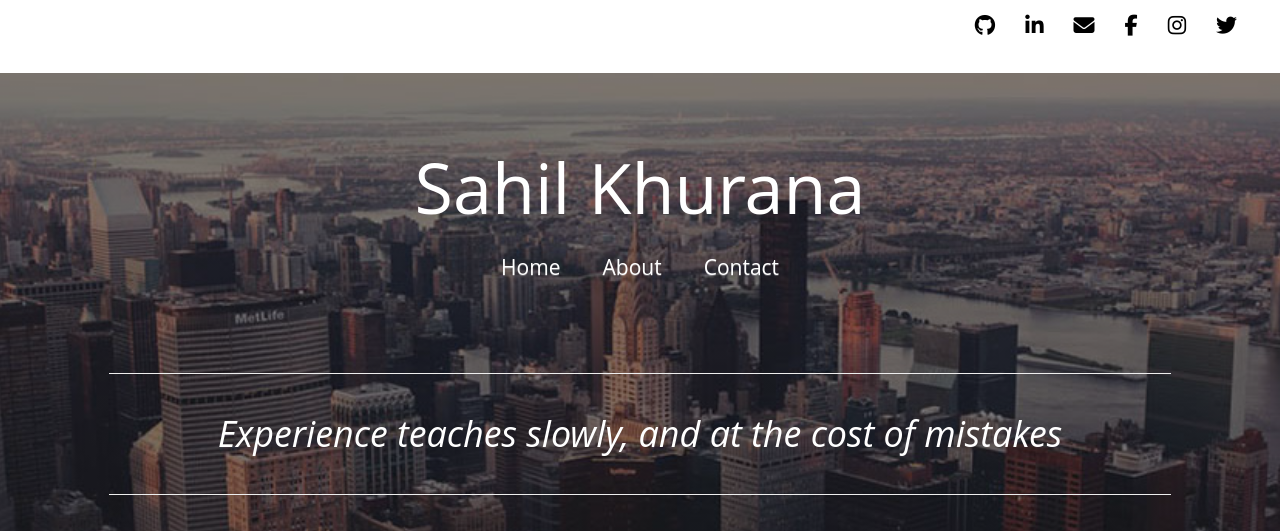
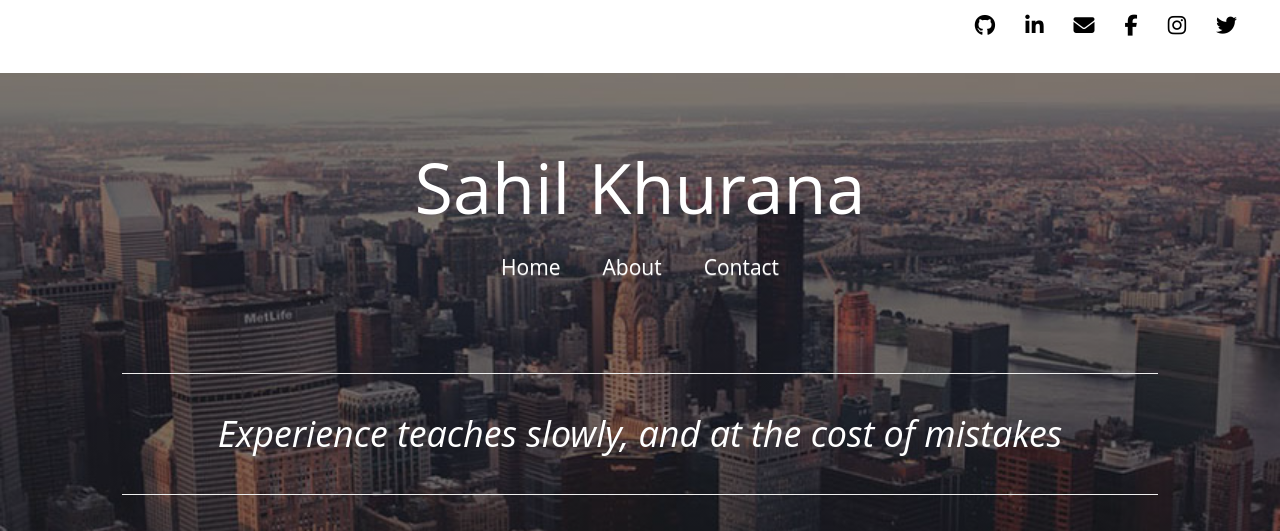
Before and after one commit to sahilkhurana19/MyBlog, a Django app: page / in a window 1280 px wide. Shown: the top 531 px of the page. Run offline with Django 3.2, Linux system fonts and the light colour scheme; data comes from the database, SQL or seed files in the repository; some libraries are stand-ins or nearby versions; grey boxes are pictures that could not be loaded.

Commit message:
Fixed critical row margin bug

```diff
--- a/blog/static/blog/css/main.css
+++ b/blog/static/blog/css/main.css
@@ -1,8 +1,12 @@
 body {
   background: white;
   overflow-x: hidden !important;
-  overflow-y: scroll;
+  overflow-y: scroll !important;
   font-family: Open Sans, serif; }
+
+.marginEquator, .row {
+  margin-left: 0px;
+  margin-right: 0px; }
 
 .navbar-default {
   background: none;
@@ -23,7 +27,8 @@ body {
   background-position: center !important; }
   #skylinePhoto #contentBox {
     color: white;
-    text-align: center; }
+    text-align: center;
+    padding: 0px; }
     #skylinePhoto #contentBox #nameRow {
       padding-top: 4em; }
       #skylinePhoto #contentBox #nameRow h1 {
--- a/blog/static/blog/sass/main.scss
+++ b/blog/static/blog/sass/main.scss
@@ -3,9 +3,15 @@ $blogShadow: #666;
 body {
 	background: white;
 	overflow-x: hidden !important;
-	overflow-y: scroll;
+	overflow-y: scroll !important;
 	font-family: Open Sans, serif;
+
+
 }
+.marginEquator, .row {
+		margin-left: 0px;
+		margin-right: 0px;
+	}
 
 .navbar-default {
 	background: none;
@@ -32,6 +38,7 @@ body {
 	#contentBox {
 		color: white;
 		text-align: center;
+		padding: 0px;
 		#nameRow {
 			padding-top: 4em;
 			h1 {
@@ -94,4 +101,5 @@ body {
 .shCard {
 	margin-top: 3em;
 	box-shadow: 0px 5px 1em $blogShadow;
+
 }
--- a/blog/templates/blog/base.html
+++ b/blog/templates/blog/base.html
@@ -54,9 +54,9 @@
 		</div>
 	</nav>
 	<div class="conatiner-fluid">
-		<div class="row" id="skylinePhoto">
+		<div class="row marginEquator" id="skylinePhoto">
 			<div class="col-md-12 col-sm-12 col-xs-12 col-lg-12" id="contentBox">
-				<div class="row" id="nameRow">
+				<div class="row marginEquator" id="nameRow">
 					<h1>Sahil Khurana</h1>
 				</div>
 				<div class="row" id="navRow">
@@ -82,25 +82,25 @@
 						</li>
 					</ul>
 				</div>
-				<div class="row">
+				<div class="row marginEquator">
 					<div class="col-md-offset-1 col-lg-offset-1 col-sm-offset-1 col-xs-offset-1 col-md-10 col-lg-10 col-sm-10 col-xs-10">
 					<hr id="lineAbove">
 					</div>
 				</div>
-				<div class="row">
+				<div class="row marginEquator">
 					<!-- Create a random generator function to change quotes on page refresh -->
 					<div class="col-md-offset-1 col-lg-offset-1 col-sm-offset-1 col-xs-offset-1 col-md-10 col-lg-10 col-sm-10 col-xs-10">
 					<h1 id="mainQuote">Experience teaches slowly, and at the cost of mistakes</h1>
 					</div>
 				</div>
-				<div class="row">
+				<div class="row marginEquator">
 					<div class="col-md-offset-1 col-lg-offset-1 col-sm-offset-1 col-xs-offset-1 col-md-10 col-lg-10 col-sm-10 col-xs-10">
 					<hr id="lineBelow">
 					</div>
 				</div>
 			</div>
 		</div>
-		<div class="row">
+		<div class="row marginEquator">
 			<div class="col-md-offset-1 col-lg-offset-1 col-md-6 col-sm-7 col-xs-12 col-lg-6">
 				{% for post in latest_posts %}
 				<div class="row shCard">
@@ -109,7 +109,7 @@
 				</div>
 				{% endfor %}
 			</div>
-			<div class="col-md-offset-1 col-lg-offset-1 col-sm-offset-1 col-md-3 col-lg-3 col-sm-3 col-xs-12 shCard">
+			<div class="col-md-offset-1 col-lg-offset-1 col-sm-offset-1 col-md-3 col-lg-3 col-sm-4 col-xs-12 shCard">
 				<h1>
 					RECENT POSTS
 				</h1>
--- a/blog/templates/blog/index.html
+++ b/blog/templates/blog/index.html
@@ -22,8 +22,8 @@
             </div>
         </div>
     </div>
-    <img src="uploads/{{ post.image }}">
     <p>{{ post.desc_sh|safe|truncatewords:30}}</p>
+    <img src="upload/{{ post.image }}">
     {% for tags in post.tag_set.all %}
         {{ tags.name }}
     {% endfor %}
```
Also changed, not shown: 1 other file.
